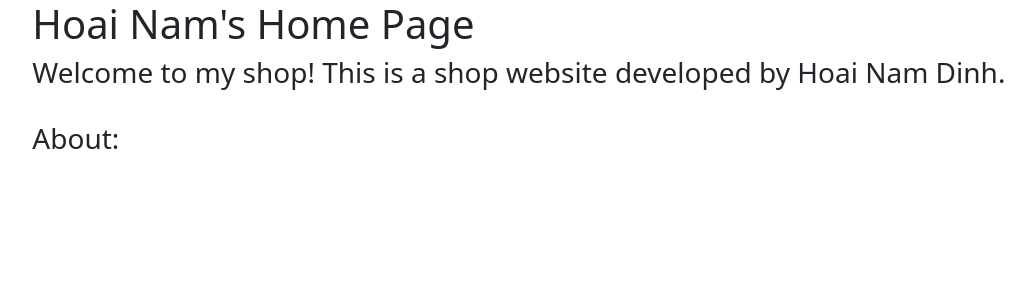
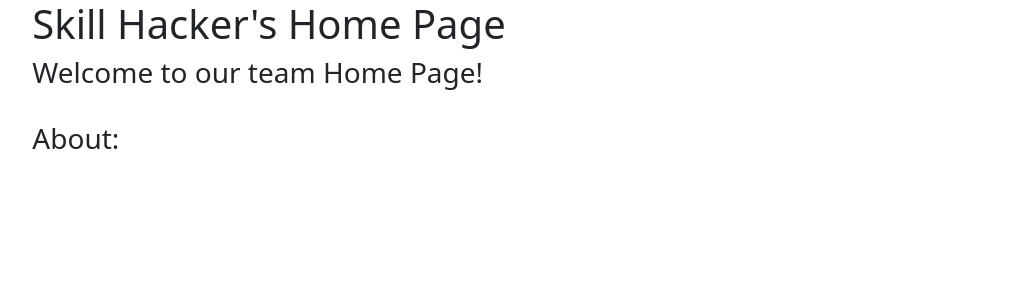
Before and after one commit to hoainamdinh/nextskillai, a Django app: page / in a window 1280 px wide. Shown: the top 300 px of the page, without its empty margins (193-1228 px from the left). Run offline with Django 5.2, Linux system fonts and the light colour scheme; parts of the project's set-up code (start-up, migrations or seed data) failed here and were passed over.

Commit message:
submission

```diff
--- a/chatbot/templates/chat/chat.html
+++ b/chatbot/templates/chat/chat.html
@@ -5,13 +5,12 @@
     <title>Chatbot AI</title>
 </head>
 <body>
-    <h2 style="text-align: center;">a du em Kem</h2>
     <link href="https://cdn.jsdelivr.net/npm/bootstrap@5.3.0/dist/css/bootstrap.min.css" rel="stylesheet">
 
     <div class="container mt-4">
         <div class="card">
             <div class="card-header bg-primary text-white">
-                <h4 class="mb-0">NextSkill AI</h4>
+                <h4 class="mb-0">NextSkill AI by Skill Hacker Team</h4>
             </div>
             <div class="card-body">
                 <div id="chat-box" class="border p-3 mb-3" style="height: 600px; overflow-y: auto; background-color: #f8f9fa; display: flex; flex-direction: column;"></div>
--- a/chatbot/templates/index.html
+++ b/chatbot/templates/index.html
@@ -1,8 +1,8 @@
 {% extends "layout.html" %}
 
 {% block content %}
-<h1>Hoai Nam's Home Page</h1>
-<h3>Welcome to my shop! This is a shop website developed by Hoai Nam Dinh.</h3>
+<h1>Skill Hacker's Home Page</h1>
+<h3>Welcome to our team Home Page!</h3>
 <br>
 <h3>About:</h3>
 <div style="width: 50%; margin: 0px; word-wrap: break-word;">
--- a/chatbot/templates/layout.html
+++ b/chatbot/templates/layout.html
@@ -2,7 +2,7 @@
 <html lang="en">
 <head>
 
-  {% block title %}<title>Django Shop</title>{% endblock %}
+  {% block title %}<title></title>{% endblock %}
   <meta charset="utf-8">
   <meta name="viewport" content="width=device-width, initial-scale=1">
   <link href="https://cdn.jsdelivr.net/npm/bootstrap@5.3.3/dist/css/bootstrap.min.css" rel="stylesheet" integrity="sha384-QWTKZyjpPEjISv5WaRU9OFeRpok6YctnYmDr5pNlyT2bRjXh0JMhjY6hW+ALEwIH" crossorigin="anonymous">
```
